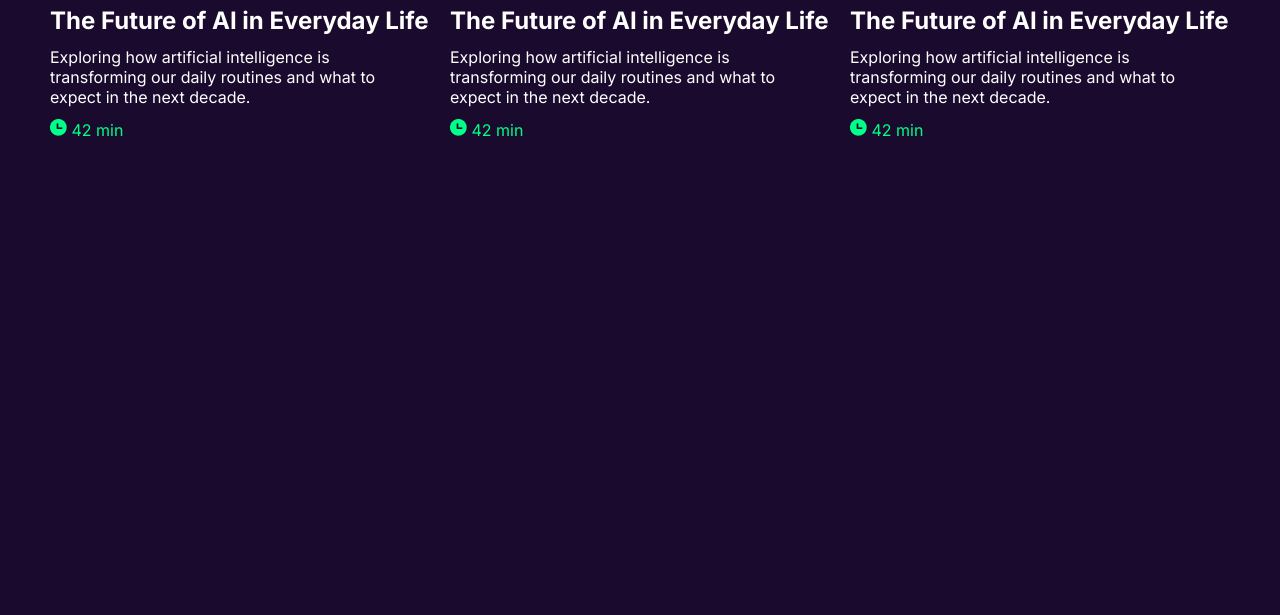
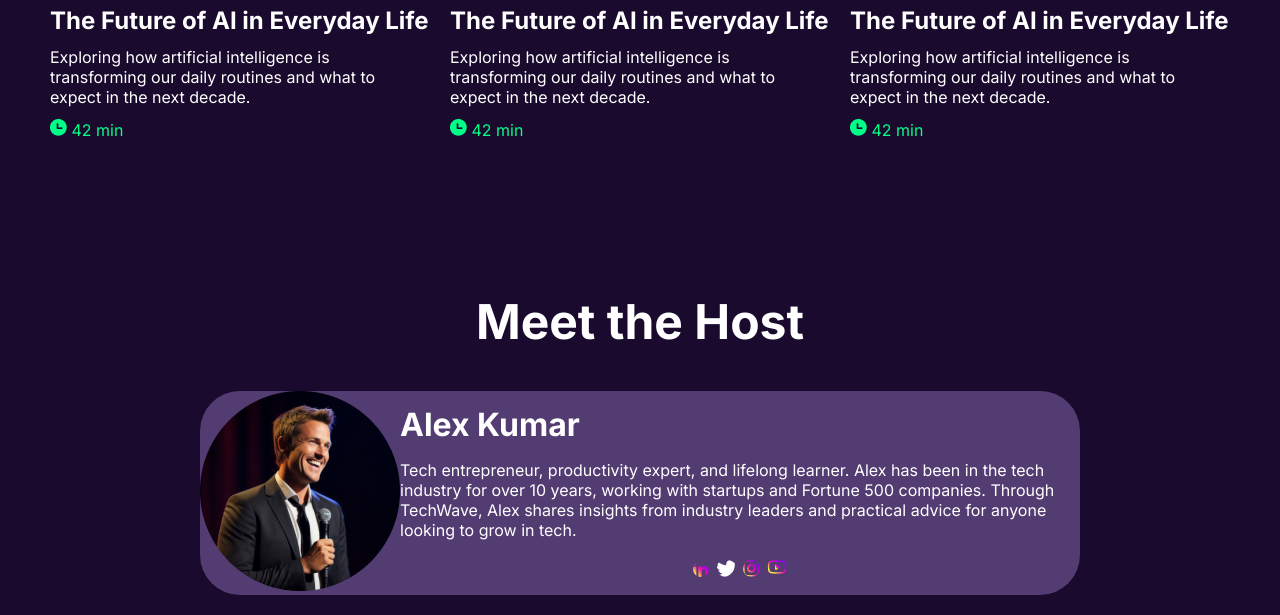
Before and after one commit to parvez6454/MY-ASSIGNMENT-2, a plain HTML site: page index.html in a window 1280 px wide. Shown: the part 2617-3232 px from the top of the page. Before the commit the page ends 2889 px from the top, so only its background shows below. Drawn offline with Linux system fonts and the light colour scheme; files whose address does not match are found by name.

Commit message:
added host with responsive

```diff
--- a/index.html
+++ b/index.html
@@ -161,6 +161,24 @@
 
 
     </section>
+    <!-- Host Section -->
+     <section id="host">
+        <h2>Meet the Host</h2>
+       <div class="host-container">
+         <div class="host-image"><img src="assets/host.png" alt=""></div>
+        <div class="host-text">
+            <h3>Alex Kumar</h3>
+            <p>Tech entrepreneur, productivity expert, and lifelong learner. Alex has been in the tech industry for over 10 years, working with startups and Fortune 500 companies. Through TechWave, Alex shares insights from industry leaders and practical advice for anyone looking to grow in tech.</p>
+            <div class="social-icon">
+                <img class="icon-1" src="assets/linkedin.png" alt="">
+                <img class="icon-1" src="assets/twitter.png" alt="">
+                <img class="icon-1" src="assets/instagram.png" alt="">
+                <img class="icon-1" src="assets/youtube.png" alt="">
+            </div>
+        </div>
+       </div>
+
+     </section>
 
 
 
--- a/styles/style.css
+++ b/styles/style.css
@@ -183,6 +183,48 @@ background: rgba(53, 17, 101, 0.4);
     margin-top: 12px;
     margin-bottom: 12px;
 }
+/* Host Section */
+#host{
+    padding: 20px 200px;
+
+}
+#host h2{
+    font-size: 48px;
+    font-weight: 700;
+    color: white;
+    text-align: center;
+    margin-bottom: 40px;
+}
+.host-container{
+    display: flex;
+    text-align: center;
+    align-items: center;
+    border-radius: 40px;
+    background-color: rgba(83, 60, 114, 1);
+
+}
+.host-container h3{
+    font-size: 32px;
+    font-weight: 700;
+    color: white;
+    margin-bottom: 16px;
+    text-align: left;
+}
+.host-container p{
+    color: white;
+    margin-bottom: 16px;
+    text-align: left;
+}
+   .social-icon .icon-1{
+    /* display: inline-block;
+    align-items: left; */
+    border: 1px solid rgba(83, 60, 114, 1);
+    border-radius: 50%;
+
+
+
+
+}
 
 
 
@@ -234,7 +276,7 @@ background: rgba(53, 17, 101, 0.4);
 
 }
 /* techwave section */
-{
+
   .features-grid {
     grid-template-columns: 1fr;
   }
@@ -249,6 +291,12 @@ background: rgba(53, 17, 101, 0.4);
     grid-template-columns: 1fr;
     gap: 20px;
 }
+/* Host Section */
+.host-container{
+    display: flex;
+    flex-direction: column;
+
+}
 /* medium device */
 @media screen and (min-width:576px) and (max-width:992px) {
 
```
